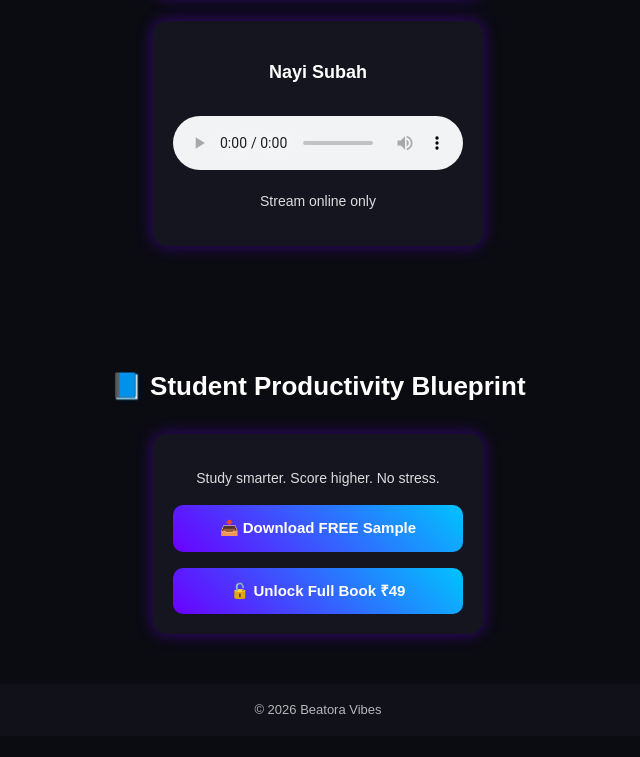
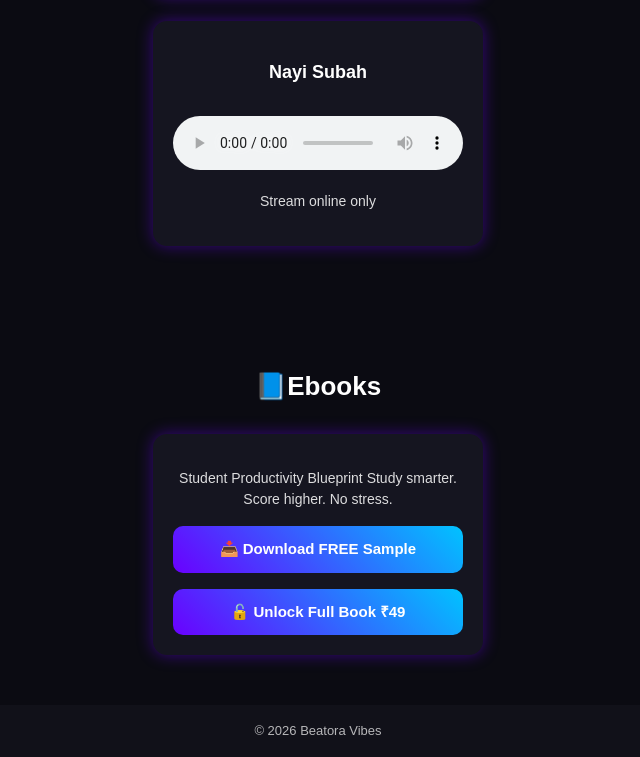
Before and after one commit to BeatoraVibes/Beatora_vibes, a plain HTML site: page index.html in a window 1280 px wide. Shown: the part 596-1353 px from the top of the page, without its empty margins (322-962 px from the left). Before the commit the page ends 1332 px from the top, so only its background shows below. Drawn offline with Linux system fonts and the light colour scheme.

Commit message:
Update index.html

```diff
--- a/index.html
+++ b/index.html
@@ -203,13 +203,14 @@ window.addEventListener("load", revealOnScroll);
 <!-- ===== BOOKS SECTION ===== -->
 <section id="books" class="reveal">
 
-  <h2>📘 Student Productivity Blueprint</h2>
+  <h2>📘Ebooks </h2>
 
   <div class="container">
 
     <div class="card">
 
-      <p>Study smarter. Score higher. No stress.</p>
+      <p> Student Productivity Blueprint
+        Study smarter. Score higher. No stress.</p>
 
       <!-- FREE SAMPLE -->
       <a href="Student-Productivity-Blueprint-sample.pdf" class="buy">
```
